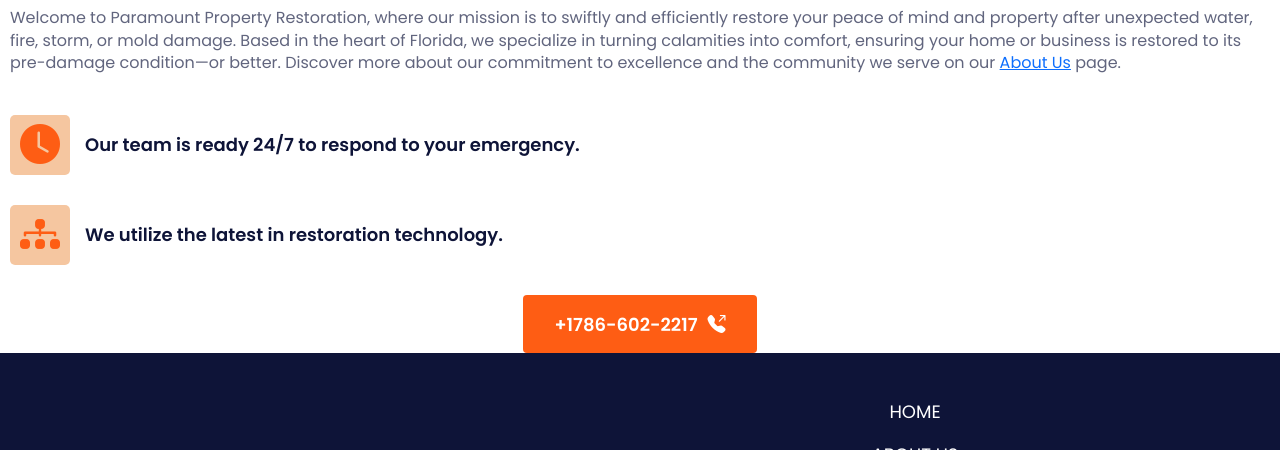
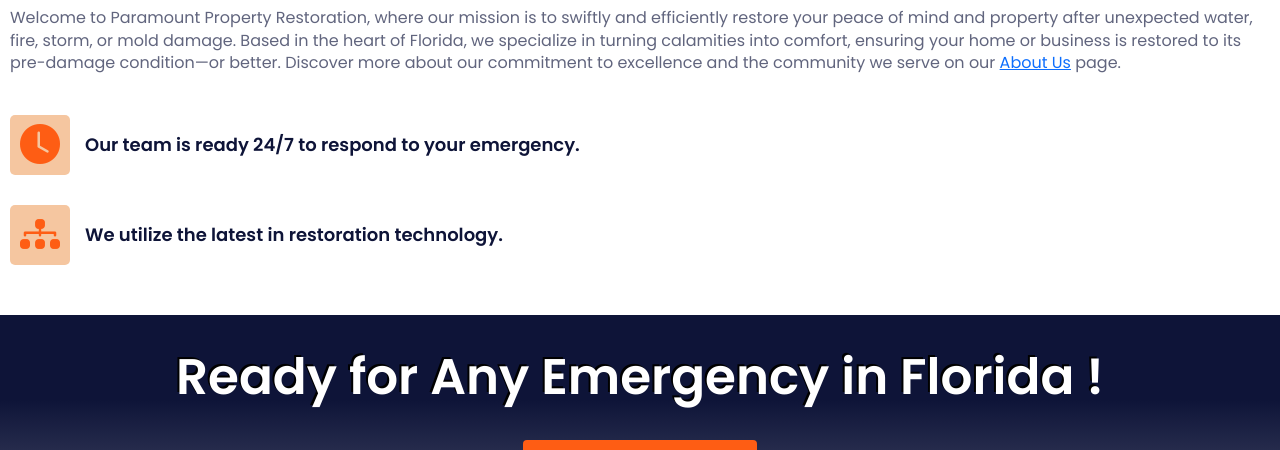
Before and after one commit to Lumaraseo/paramount, a plain HTML site: page index.html in a window 1280 px wide. Shown: the part 2779-3229 px from the top of the page. Drawn offline with nearby package versions, Linux system fonts and the light colour scheme.

Commit message:
A call-to-action section is created.

```diff
--- a/css/index.css
+++ b/css/index.css
@@ -61,7 +61,9 @@
 }
 
 .cnt-tH1,
-.cnt-cardHome, .ctn-aboutUs {
+.cnt-cardHome,
+.ctn-aboutUs,
+.cnt-callto {
     display: flex;
     flex-direction: column;
     justify-content: center;
@@ -163,12 +165,32 @@
     color: var(--Blue-primary);
 }
 
-.btn-phone{
+.btn-phone {
     font-weight: 600;
 }
 
-.bi-telephone-outbound-fill{
+.bi-telephone-outbound-fill {
     padding-left: 10px;
+}
+
+.cnt-icon24 {
+    margin-bottom: 50px;
+}
+
+.cnt-callto {
+    background: linear-gradient(0deg, rgba(97, 101, 126, 1) -18%, rgba(14, 20, 56, 1) 62%);
+    padding-bottom: 40px;
+}
+
+.titleCallTo {
+    text-align: center;
+    font-size: 50px;
+    font-weight: 600;
+    line-height: 1.3;
+    padding: 30px 0;
+    color: var(--White-general);
+    text-shadow: -2px -2px black;
+
 }
 
 @media screen and (min-width: 1440px) {
--- a/index.html
+++ b/index.html
@@ -205,7 +205,7 @@
                         home or business is restored to its pre-damage condition—or better. Discover more about our
                         commitment to excellence and the community we serve on our <a href="#">About Us</a> page.</p>
                 </div>
-                <div>
+                <div class="cnt-icon24">
                     <div class="cnt-imgAbout">
                         <div class="cnt-icon">
                             <i class="iconAbout bi-clock-fill"></i>
@@ -222,6 +222,14 @@
                             <p class="textIcon">We utilize the latest in restoration technology.</p>
                         </div>
                     </div>
+                </div>
+            </section>
+
+            <!-- Call to action -->
+
+            <section>
+                <div class="cnt-callto">
+                    <h3 class="titleCallTo">Ready for Any Emergency in Florida !</h3>
                     <div class="ctn-aboutUs">
                         <button class="btn-phone">+1786-602-2217<i class="bi bi-telephone-outbound-fill"></i></button>
                     </div>
```
